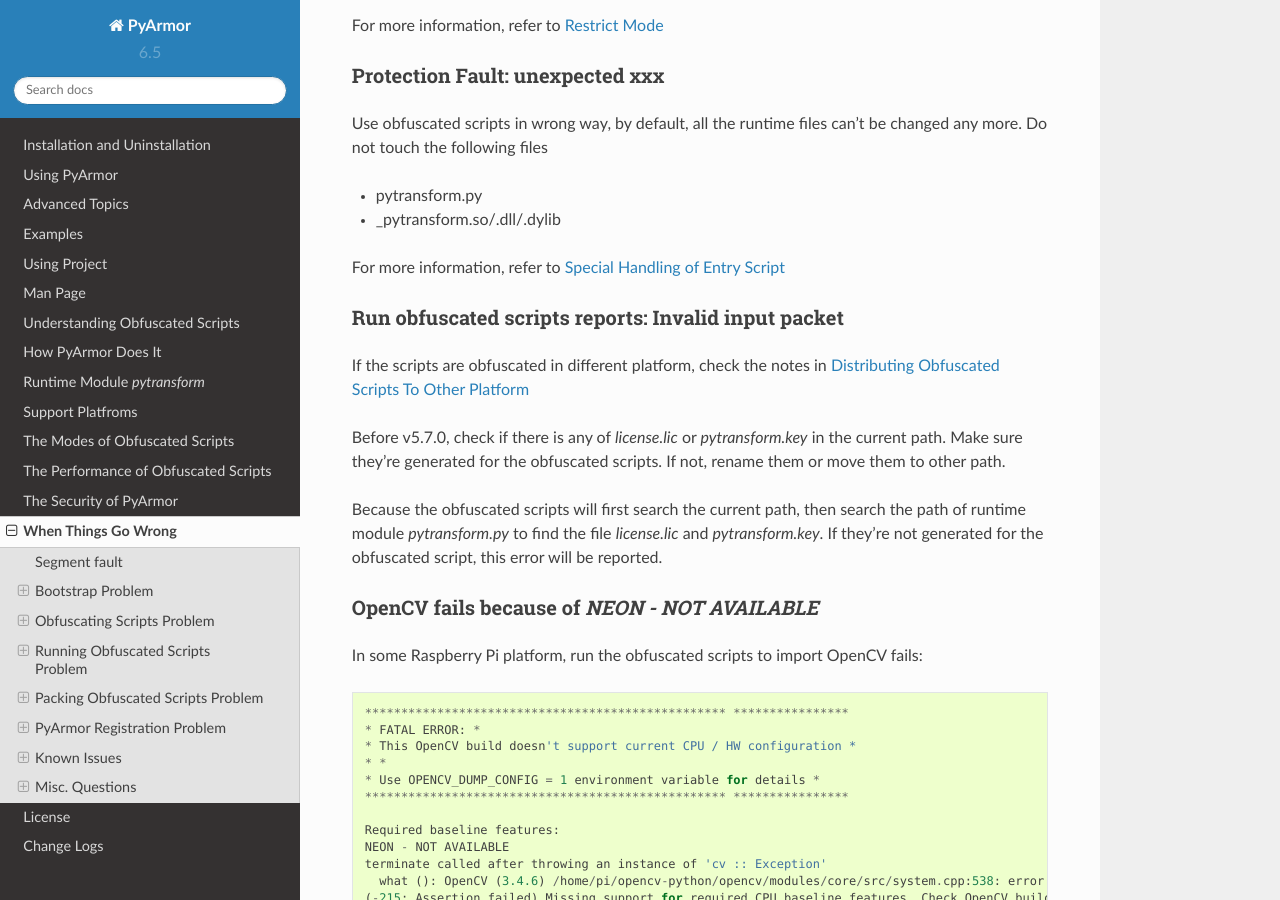
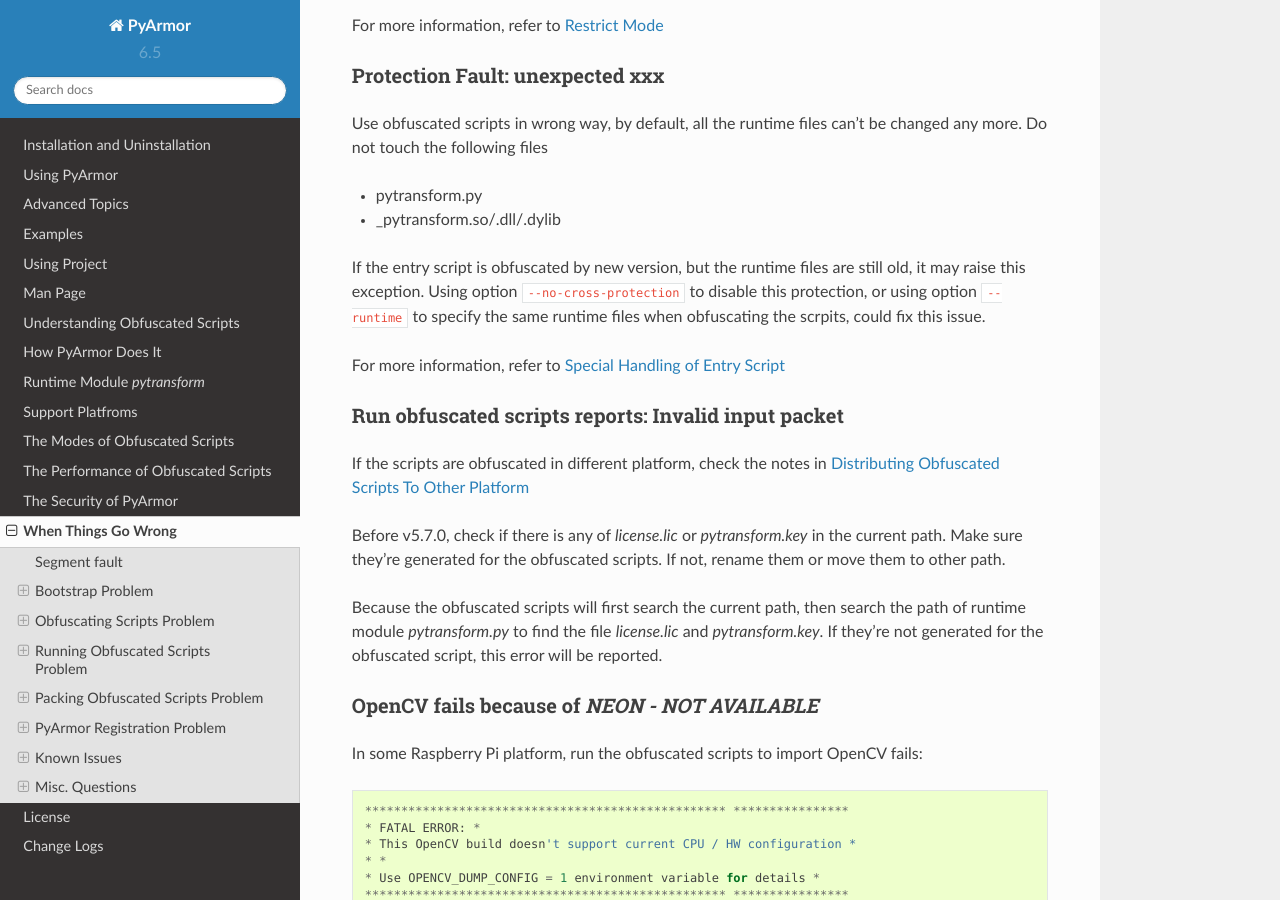
Before and after one commit to dashingsoft/pyarmor, a Sphinx documentation site: the page built from docs/questions.rst, in a window 1280 px wide and 900 px high, scrolled down 6816 px. Built offline with Sphinx 7.4.7 and the Read the Docs theme 2.0.0, drawn with Linux system fonts in a browser that asks for light colours.

Commit message:
Refine doc

```diff
--- a/docs/questions.rst
+++ b/docs/questions.rst
@@ -327,6 +327,11 @@ can't be changed any more. Do not touch the following files
 * pytransform.py
 * _pytransform.so/.dll/.dylib
 
+If the entry script is obfuscated by new version, but the runtime files are
+still old, it may raise this exception. Using option ``--no-cross-protection``
+to disable this protection, or using option ``--runtime`` to specify the same
+runtime files when obfuscating the scrpits, could fix this issue.
+
 For more information, refer to :ref:`Special Handling of Entry Script`
 
 
```
